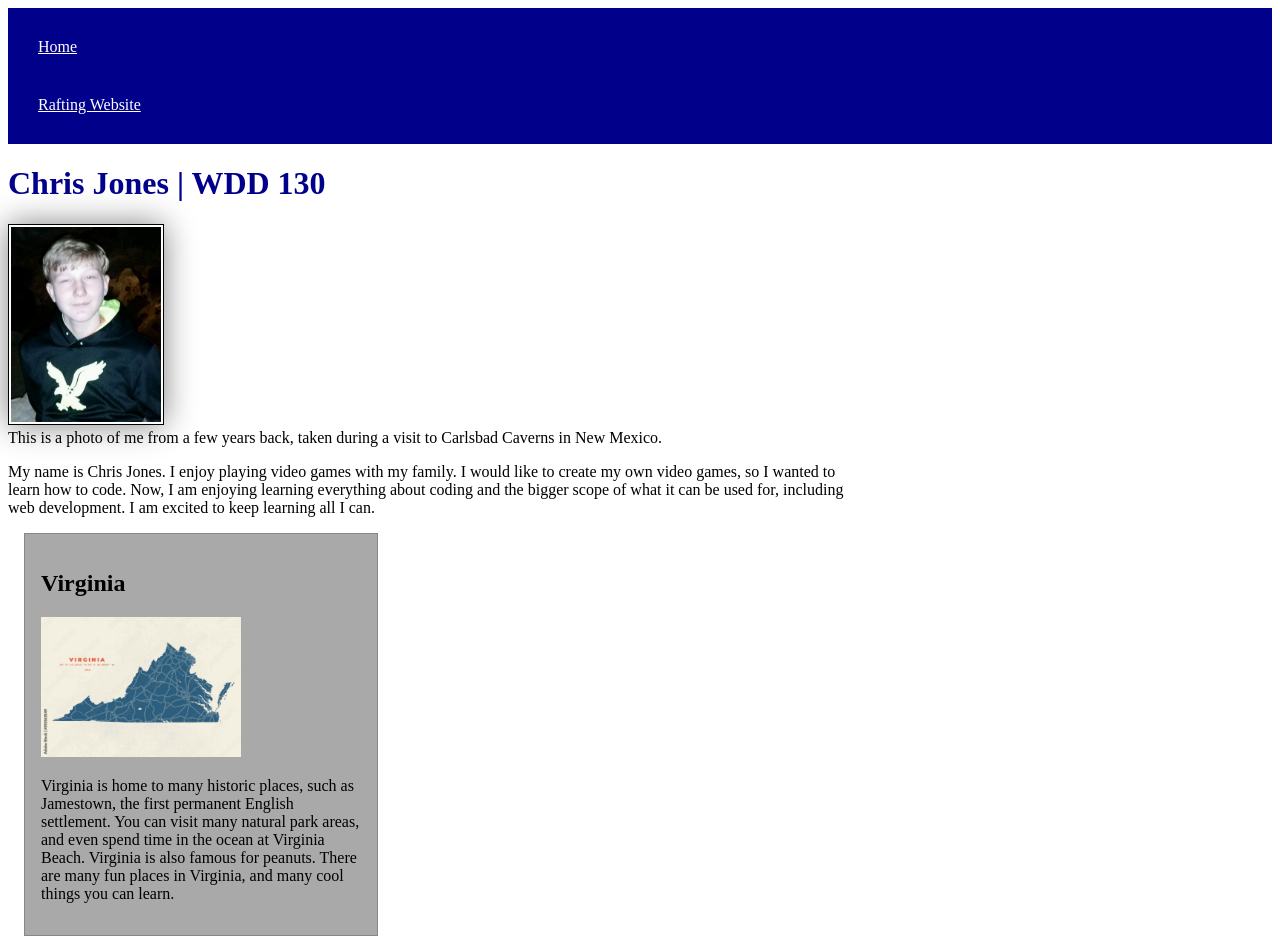
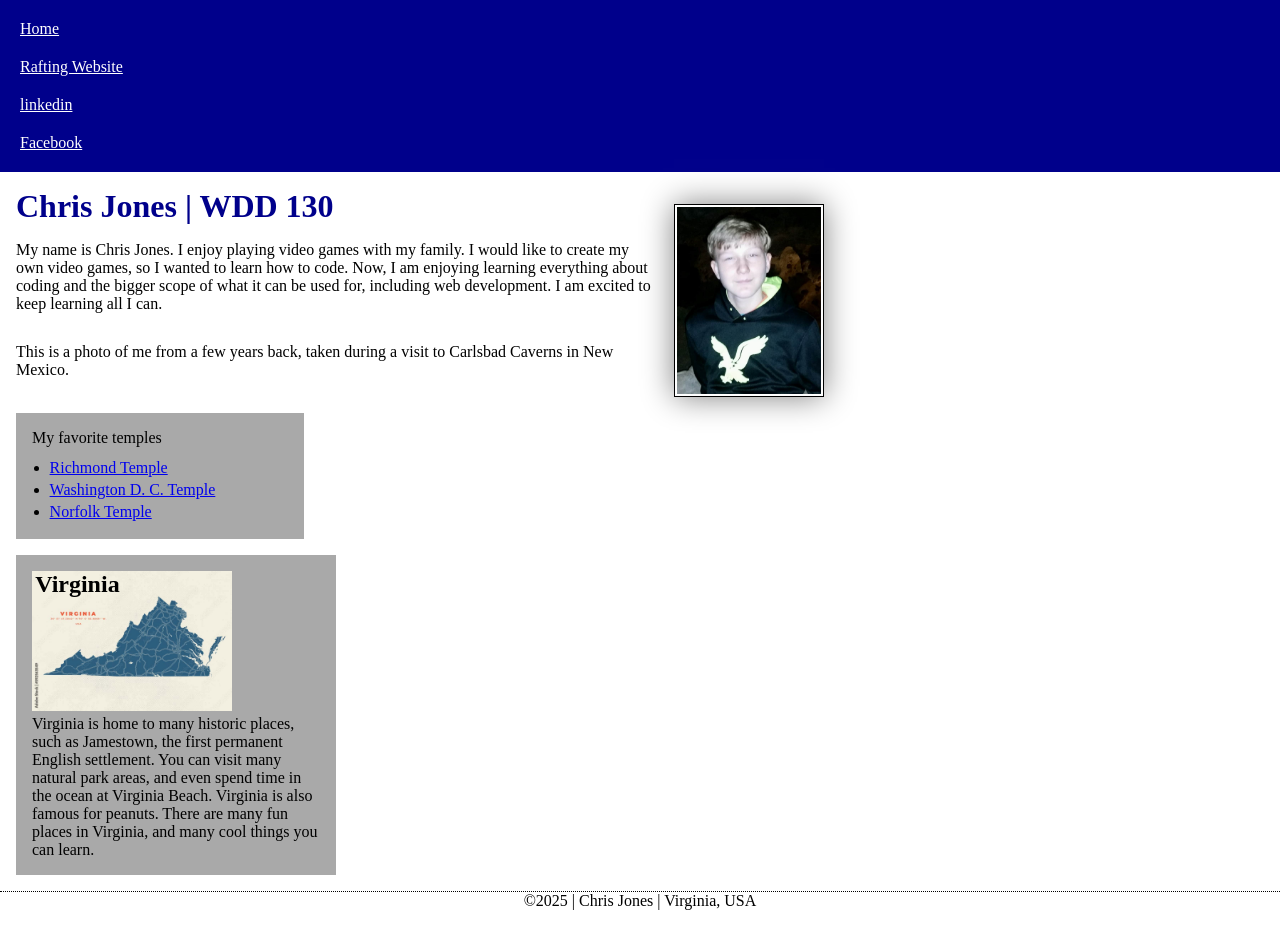
Before and after one commit to cdoug2025/wdd130, a plain HTML site: page index.html in a window 1280 px wide. Shown: the top 939 px of the page. After the commit the page ends 910 px from the top, so only its background shows below. Drawn offline with Linux system fonts and the light colour scheme.

Commit message:
Added favorite temples and changed layout

```diff
--- a/index.html
+++ b/index.html
@@ -15,25 +15,42 @@
         <nav>
             <a href="#">Home</a>
             <a href="wwr/">Rafting Website</a>
+            <a href="https://www.linkedin.com/in/christopher-jones-51661033a">linkedin</a>
+            <a href="https://facebook.com">Facebook</a>
         </nav>
     </header>
 
     <main>
-        <h1>Chris Jones | WDD 130</h1>
-        <p>
-            <img src="images/profile.jpg" alt="Chris Jones" width="200"><br>
-            This is a photo of me from a few years back, taken during a visit to Carlsbad Caverns in New Mexico.
-        </p>
-        <p>
+        <img src="images/profile.jpg" alt="Chris Jones" width="200">
+        <h1 class="moveright">Chris Jones | WDD 130</h1>
+        <p class="moveright">
             My name is Chris Jones. I enjoy playing video games with my family. I would like to create my own video
             games, so I wanted to learn how to code.
             Now, I am enjoying learning everything about coding and the bigger scope of what it can be used for,
             including web development.
             I am excited to keep learning all I can.
         </p>
+        <p class="moveright" id="photodescription">
+            This is a photo of me from a few years back, taken during a visit to Carlsbad Caverns in New Mexico.
+        </p>
+        <ul class="box">
+            <p>My favorite temples</p>
+            <li>
+                <a href="https://www.churchofjesuschrist.org/temples/details/richmond-virginia-temple"
+                    target="_link">Richmond Temple</a>
+            </li>
+            <li>
+                <a href="https://www.churchofjesuschrist.org/temples/details/washington-d.c.-temple"
+                    target="_link">Washington D. C. Temple</a>
+            </li>
+            <li>
+                <a href="https://www.churchofjesuschrist.org/temples/details/norfolk-virginia-temple"
+                    target="_link">Norfolk Temple</a>
+            </li>
+        </ul>
     </main>
 
-    <aside>
+    <aside class="box">
         <h2>Virginia</h2>
         <img src="images/va-picture.jpg" alt="Photo of Virginia from Adobe Stock">
         <p>
--- a/styles/styles.css
+++ b/styles/styles.css
@@ -3,6 +3,14 @@
     --border-width: 1px;
     --border-type: solid;
 }
+
+* {
+    margin: 0;
+    padding: 0;
+    box-sizing: border-box;
+}
+
+/* CSS Tag Selectors */
 
 nav {
     background-color: var(--heading-color);
@@ -12,11 +20,13 @@ nav {
 nav a {
     color: white;
     display: block;
-    padding: 20px;
+    padding: 10px;
 }
 
 h1 {
     color: var(--heading-color);
+    margin-top: 1rem;
+    margin-bottom: 1rem;
 }
 
 main img {
@@ -25,6 +35,8 @@ main img {
     border: var(--border-width) var(--border-type) black;
     padding: 2px;
     box-shadow: 0 0 30px gray;
+    float: right;
+    margin: 1rem;
 }
 
 p {
@@ -37,11 +49,16 @@ main {
 
 aside {
     width: 20rem;
-    margin: 1rem;
-    border: var(--border-width) var(--border-type) rgb(0 0 0 / 0.2);
     padding: 1rem;
     background-color: darkgray;
     color: black;
+    position: relative;
+}
+
+aside h2 {
+    position: absolute;
+    top: 1rem;
+    left: 1.2rem;
 }
 
 aside img {
@@ -54,3 +71,37 @@ footer {
     border-top: var(--border-width) dotted black;
     text-align: center;
 }
+
+ul {
+    width: 18rem;
+    clear: both;
+}
+
+ul p {
+    margin-bottom: 10px;
+}
+
+ul li {
+    margin-left: 1.1rem;
+    padding: 2px 0px;
+}
+
+/* CSS Class Selectors */
+
+.box {
+    margin: 1rem;
+    padding: 1rem;
+    border: var(--border-type) var(--border-type) rgb(0 0 0 / 0.2);
+    background-color: darkgray;
+    color: black;
+}
+
+/* CSS ID Selectors */
+
+#photodescription {
+    margin-top: 30px;
+}
+
+.moveright {
+    margin-left: 1rem;
+}
```
